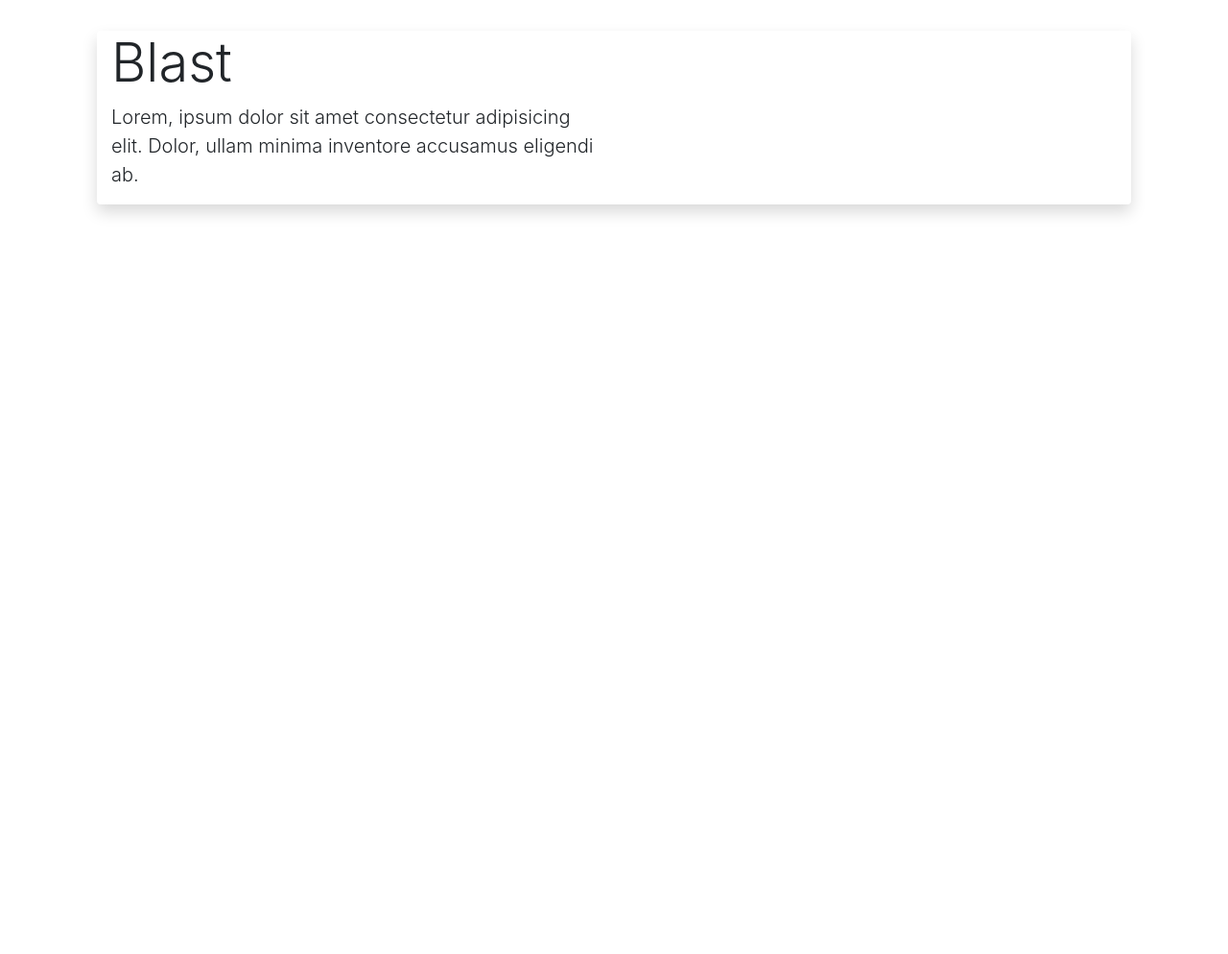
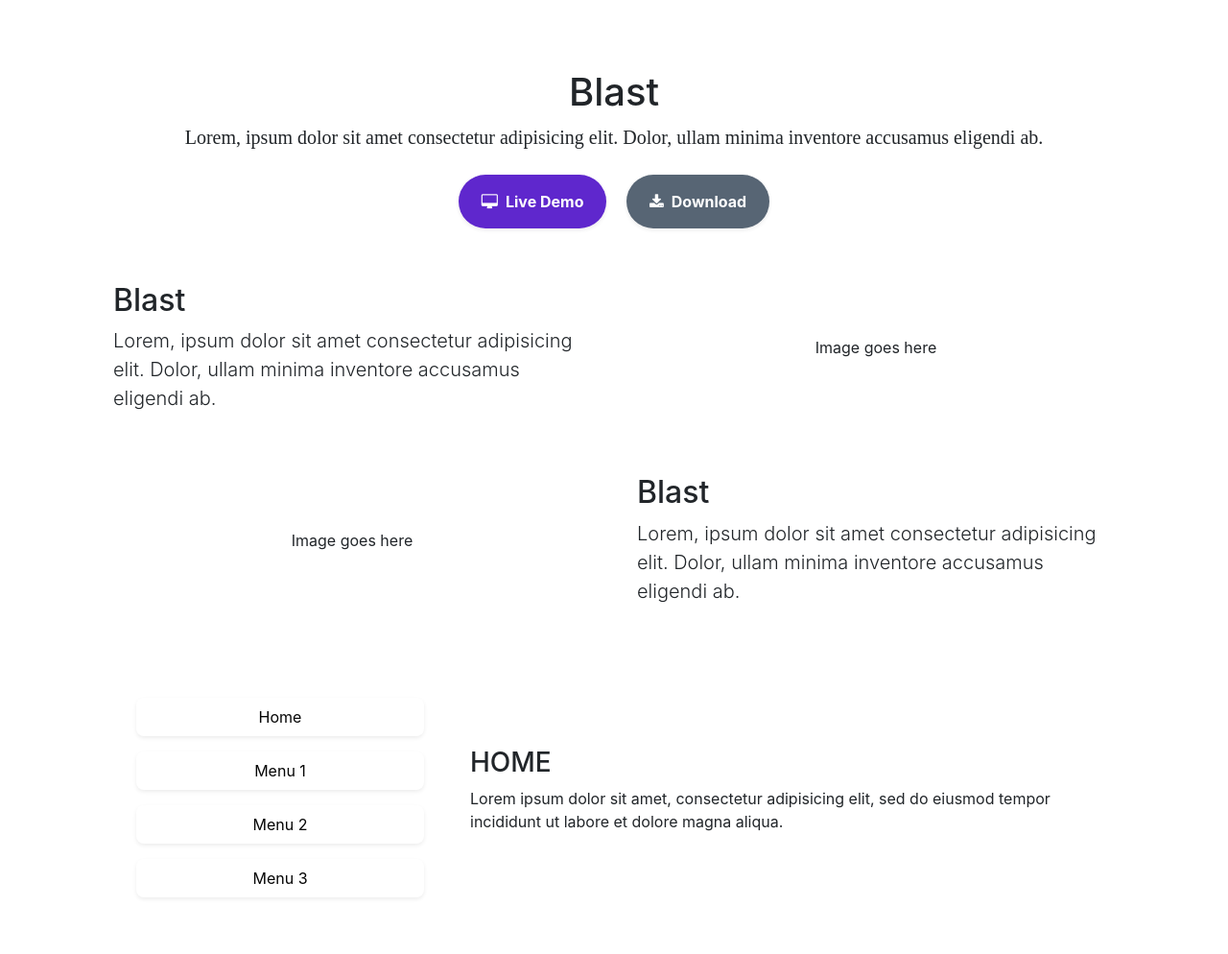
Before and after one commit to ArjunCybro/Odoo-Landing, a plain HTML site: page index.html in a window 1280 px wide. Shown: the whole page at 96% size. Before the commit the page ends 800 px from the top, so only its background shows below. Drawn offline with nearby package versions, Linux system fonts and the light colour scheme.

Commit message:
Update index.html

```diff
--- a/index.html
+++ b/index.html
@@ -1,27 +1,155 @@
 <!DOCTYPE html>
 <html lang="en">
+  <head>
+    <meta charset="UTF-8" />
+    <meta http-equiv="X-UA-Compatible" content="IE=edge" />
+    <meta name="viewport" content="width=device-width, initial-scale=1.0" />
+    <title>Template Landing</title>
+    <link
+      rel="stylesheet"
+      href="https://cdnjs.cloudflare.com/ajax/libs/twitter-bootstrap/4.6.0/css/bootstrap.min.css"
+      integrity="sha512-P5MgMn1jBN01asBgU0z60Qk4QxiXo86+wlFahKrsQf37c9cro517WzVSPPV1tDKzhku2iJ2FVgL67wG03SGnNA=="
+      crossorigin="anonymous"
+    />
+    <link
+      rel="stylesheet"
+      href="https://stackpath.bootstrapcdn.com/font-awesome/4.7.0/css/font-awesome.min.css"
+      integrity="sha384-wvfXpqpZZVQGK6TAh5PVlGOfQNHSoD2xbE+QkPxCAFlNEevoEH3Sl0sibVcOQVnN"
+      crossorigin="anonymous"
+    />
+  </head>
+  <!-- COLORS
 
-<head>
-    <meta charset="UTF-8">
-    <meta http-equiv="X-UA-Compatible" content="IE=edge">
-    <meta name="viewport" content="width=device-width, initial-scale=1.0">
-    <title>Template Landing</title>
-    <link rel="stylesheet" href="https://stackpath.bootstrapcdn.com/bootstrap/4.5.2/css/bootstrap.min.css"
-        integrity="sha384-JcKb8q3iqJ61gNV9KGb8thSsNjpSL0n8PARn9HuZOnIxN0hoP+VmmDGMN5t9UJ0Z" crossorigin="anonymous">
-</head>
+-->
+  <body>
+    <div class="oe_styling_v8 bg-white mb-4">
+      <!-- Hero Section -->
+      <div class="container pt-4 mt-4 bg-white rounded">
+        <div class="row">
+          <div class="col-lg-12 text-center p-4">
+            <h1>Blast</h1>
+            <p class="lead" style="font-family: Montserrat, 'sans-serif'; font-weight: 100;">
+              Lorem, ipsum dolor sit amet consectetur adipisicing elit. Dolor,
+              ullam minima inventore accusamus eligendi ab.
+            </p>
+            <a
+              href="#"
+              class="btn btn-primary m-2 px-4 py-3 shadow-sm"
+              style="
+                background-color: #5f27cd;
+                border-style: none;
+                border-radius: 4em;
+                font-weight: bold;
+              "
+              ><i class="fa fa-desktop mr-2"></i>Live Demo</a
+            >
+            <a
+              href="#"
+              class="btn btn-primary m-2 px-4 py-3 shadow-sm"
+              style="
+                background-color: #576574;
+                border-style: none;
+                border-radius: 4em;
+                font-weight: bold;
+              "
+              ><i class="fa fa-download mr-2"></i>Download</a
+            >
+          </div>
+        </div>
+        <!-- End of Hero Section -->
+        <!-- Second Section -->
+        <div class="row p-4">
+          <div class="col-lg-6 px-4">
+            <h2>Blast</h2>
+            <p class="lead">
+              Lorem, ipsum dolor sit amet consectetur adipisicing elit. Dolor,
+              ullam minima inventore accusamus eligendi ab.
+            </p>
+          </div>
+          <div
+            class="col-lg-6 px-4"
+            style="display: flex; justify-content: center; align-items: center"
+          >
+            <p>Image goes here</p>
+          </div>
+        </div>
+        <!-- End of Second Section -->
+        <!-- Third Section -->
+        <div class="row p-4">
+          <div
+            class="col-lg-6 px-4"
+            style="display: flex; justify-content: center; align-items: center"
+          >
+            <p>Image goes here</p>
+          </div>
+          <div class="col-lg-6 px-4">
+            <h2>Blast</h2>
+            <p class="lead">
+              Lorem, ipsum dolor sit amet consectetur adipisicing elit. Dolor,
+              ullam minima inventore accusamus eligendi ab.
+            </p>
+          </div>
+        </div>
+        <!-- End of Third Section -->
+        <!-- Start of Tablist -->
+        <div class="row p-4">
+          <div
+            class="col-lg-12 px-4"
+            style="display: flex; justify-content: center; align-items: center"
+          >
+            <ul class="nav nav-tabs p-4 text-center mr-4" style="display: flex; flex-direction: column; border-bottom: none;">
+              <li class="active px-4 py-2 shadow-sm my-2" style="border-style: none; border-radius: 0.5rem; min-width: 300px;"><a data-toggle="tab" href="#home" style="color: #050505; text-decoration: none;">Home</a></li>
+              <li class="px-4 py-2 shadow-sm my-2" style="border-style: none; border-radius: 0.5rem; min-width: 300px;"><a data-toggle="tab" href="#menu1" style="color: #050505; text-decoration: none;">Menu 1</a></li>
+              <li class="px-4 py-2 shadow-sm my-2" style="border-style: none; border-radius: 0.5rem; min-width: 300px;"><a data-toggle="tab" href="#menu2" style="color: #050505; text-decoration: none;">Menu 2</a></li>
+              <li class="px-4 py-2 shadow-sm my-2" style="border-style: none; border-radius: 0.5rem; min-width: 300px;"><a data-toggle="tab" href="#menu3" style="color: #050505; text-decoration: none;"">Menu 3</a></li>
+            </ul>
 
-<body>
-    <div class="oe_styling_v8">
-        <div class="container py-3">
-            <div class="row bg-white shadow rounded m-3">
-                <div class="col-lg-6">
-                    <h1 class="display-4">Blast</h1>
-                    <p class="lead">Lorem, ipsum dolor sit amet consectetur adipisicing elit. Dolor, ullam minima
-                        inventore accusamus eligendi ab.</p>
-                </div>
+            <div class="tab-content">
+              <div id="home" class="tab-pane fade active in show">
+                <h3>HOME</h3>
+                <p>
+                  Lorem ipsum dolor sit amet, consectetur adipisicing elit, sed
+                  do eiusmod tempor incididunt ut labore et dolore magna aliqua.
+                </p>
+              </div>
+              <div id="menu1" class="tab-pane fade">
+                <h3>Menu 1</h3>
+                <p>
+                  Ut enim ad minim veniam, quis nostrud exercitation ullamco
+                  laboris nisi ut aliquip ex ea commodo consequat.
+                </p>
+              </div>
+              <div id="menu2" class="tab-pane fade">
+                <h3>Menu 2</h3>
+                <p>
+                  Sed ut perspiciatis unde omnis iste natus error sit voluptatem
+                  accusantium doloremque laudantium, totam rem aperiam.
+                </p>
+              </div>
+              <div id="menu3" class="tab-pane fade">
+                <h3>Menu 3</h3>
+                <p>
+                  Eaque ipsa quae ab illo inventore veritatis et quasi
+                  architecto beatae vitae dicta sunt explicabo.
+                </p>
+              </div>
             </div>
+          </div>
         </div>
+
+        <!-- End of Tablist -->
+      </div>
     </div>
-</body>
-
+    <style type="text/css">
+        a.active{
+            font-weight: bold;
+        }
+    </style>
+    <script src="https://ajax.googleapis.com/ajax/libs/jquery/3.5.1/jquery.min.js"></script>
+    <script
+      src="https://cdnjs.cloudflare.com/ajax/libs/twitter-bootstrap/4.6.0/js/bootstrap.bundle.min.js"
+      integrity="sha512-wV7Yj1alIZDqZFCUQJy85VN+qvEIly93fIQAN7iqDFCPEucLCeNFz4r35FCo9s6WrpdDQPi80xbljXB8Bjtvcg=="
+      crossorigin="anonymous"
+    ></script>
+  </body>
 </html>
```
